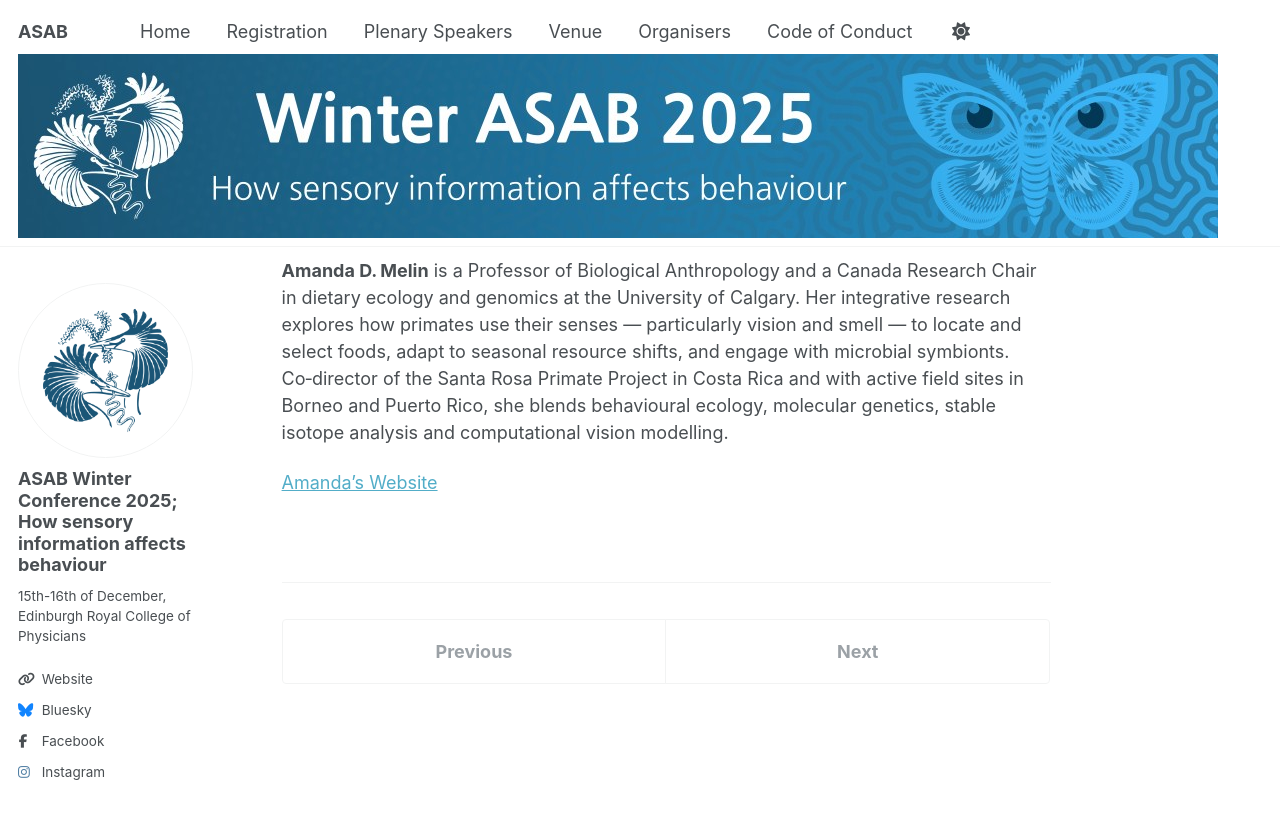
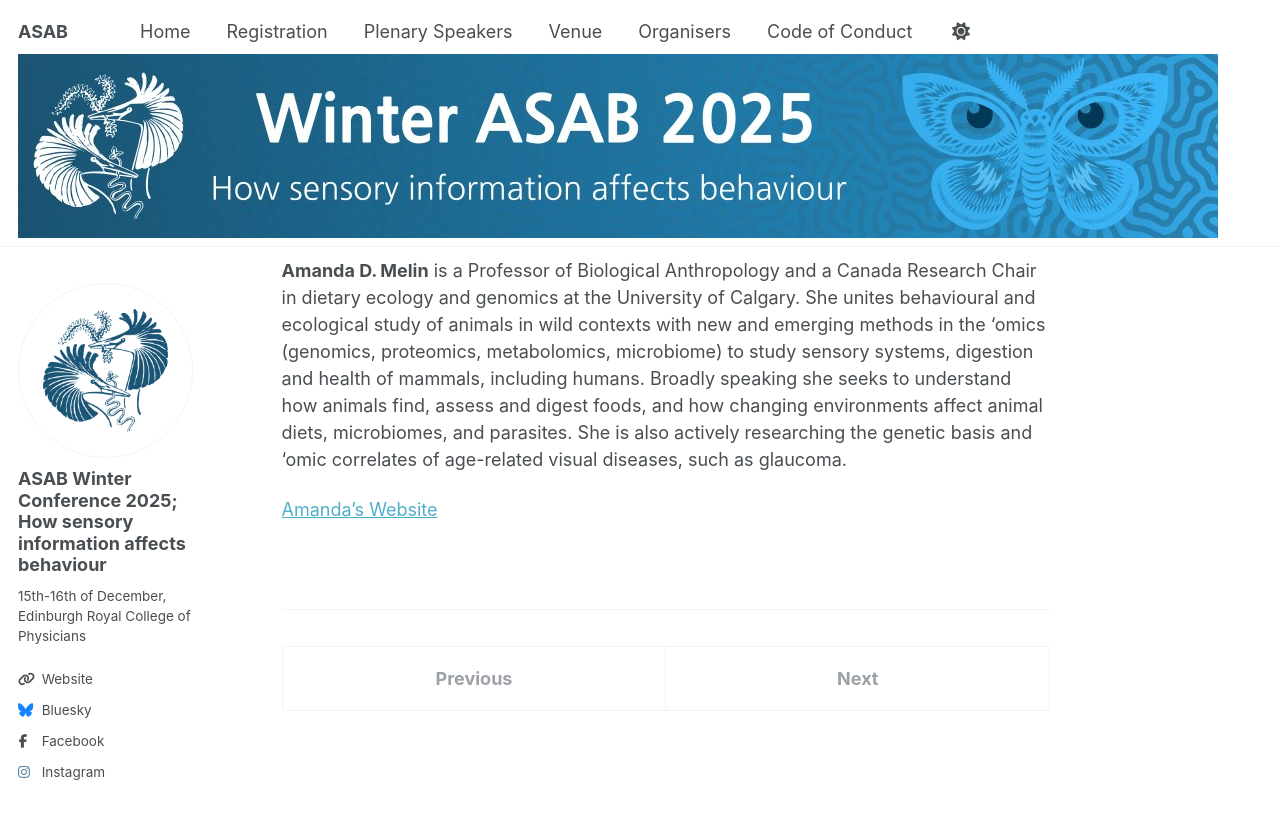
Before and after one commit to asabwinter/2025, a Jekyll site: the page built from _plenaries/Amanda_Melin.md, in a window 1280 px wide and 900 px high, scrolled down 454 px. Shown: the top 819 px of the window. Built offline with Jekyll 4.4.1, drawn with Linux system fonts in a browser that asks for light colours; a script that is not in the unit is left out.

Commit message:
Update Amanda_Melin.md

```diff
--- a/_plenaries/Amanda_Melin.md
+++ b/_plenaries/Amanda_Melin.md
@@ -8,7 +8,7 @@ layout: single
 <img src="/2025/images/Amanda_Melin.jpg" width="250"/>
 
 
-**Amanda D. Melin** is a Professor of Biological Anthropology and a Canada Research Chair in dietary ecology and genomics at the University of Calgary. Her integrative research explores how primates use their senses — particularly vision and smell — to locate and select foods, adapt to seasonal resource shifts, and engage with microbial symbionts. Co‑director of the Santa Rosa Primate Project in Costa Rica and with active field sites in Borneo and Puerto Rico, she blends behavioural ecology, molecular genetics, stable isotope analysis and computational vision modelling.
+**Amanda D. Melin** is a Professor of Biological Anthropology and a Canada Research Chair in dietary ecology and genomics at the University of Calgary. She unites behavioural and ecological study of animals in wild contexts with new and emerging methods in the ‘omics (genomics, proteomics, metabolomics, microbiome) to study sensory systems, digestion and health of mammals, including humans. Broadly speaking she seeks to understand how animals find, assess and digest foods, and how changing environments affect animal diets, microbiomes, and parasites. She is also actively researching the genetic basis and 'omic correlates of age-related visual diseases, such as glaucoma.
 
 
 [Amanda's Website](https://www.amandamelin.com/)
```
